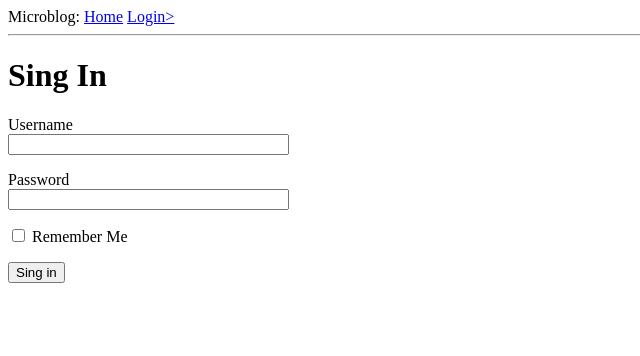
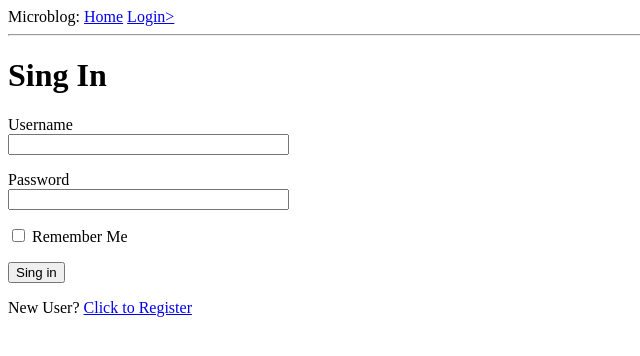
Before and after one commit to volvo007/flask_microblog, a Flask app: page /login in a window 1280 px wide. Shown: the top 356 px of the page, without its empty margins (0-640 px from the left). Run offline with Flask 2, Linux system fonts and the light colour scheme; parts of the project's set-up code (start-up, migrations or seed data) failed here and were passed over.

Commit message:
user login register

```diff
--- a/app/__init__.py
+++ b/app/__init__.py
@@ -3,6 +3,7 @@ from flask import Flask
 from config import Config
 from flask_sqlalchemy import SQLAlchemy
 from flask_migrate import Migrate, migrate
+from flask_login import LoginManager
 
 app = Flask(__name__)
 app.config.from_object(Config)
@@ -10,6 +11,9 @@ app.config.from_object(Config)
 db = SQLAlchemy(app)
 migrate = Migrate(app, db)
 
+login  = LoginManager(app)
+login.login_view = 'login' # 登录保护功能，如果没有登录，则跳转到饿视图
+
 print('{} is using me'.format(__name__))
 
 from app import routes, models
--- a/app/forms.py
+++ b/app/forms.py
@@ -1,9 +1,27 @@
 from flask_wtf import FlaskForm
 from wtforms import StringField, PasswordField, BooleanField, SubmitField
-from wtforms.validators import DataRequired
+from wtforms.validators import DataRequired, Email, EqualTo, ValidationError
 
 class LoginForm(FlaskForm):
     username = StringField('Username', validators=[DataRequired()])
     password = PasswordField('Password', validators=[DataRequired()])
     remember_me = BooleanField('Remember Me')
     submit = SubmitField('Sing in')
+
+class RegistrationForm(FlaskForm):
+    username = StringField('Username', validatiors=[DataRequired()])
+    email = StringField('Email', validators=[DataRequired(), Email()])
+    password = PasswordField('Password', validators=[DataRequired()])
+    password2 = PasswordField('Password Repeat', validators=[DataRequired(), EqualTo('password')])
+    submit = SubmitField('Register')
+
+    # 这里的两个自定义函数，主要作用是，除了上面的限制，还需要满足这两个自定义函数才能通过验证
+    def validate_username(self, username):
+        user = User.query.filter_by(username=username.data).first()
+        if user is not None:
+            raise ValidationError('Please use a different name')
+
+    def validate_email(self, email):
+        user = User.query.filter_by(email=username.data).first()
+        if user is not None:
+            raise ValidationError('Please use a different email')
--- a/app/routes.py
+++ b/app/routes.py
@@ -1,13 +1,19 @@
 import time
 from flask import render_template, flash, redirect, url_for
+from flask.globals import request
+from flask_login.utils import logout_user
+from werkzeug.urls import url_parse
 # from flask.helpers import flash # 闪动消息
-from app import app # 第二个 app 是 init文件里的app 对象
-from app.forms import LoginForm
+from app import app, db # 第二个 app 是 init文件里的app 对象
+from app.forms import LoginForm, RegistrationForm
+from flask_login import current_user, login_user, login_required
+from app.models import User
 
 @app.route('/')
 @app.route('/index')
+@login_required # 登录保护只需要加一个装饰器，加了这个的，都必须登录才能访问
 def index():
-    user = {'username': 'Miguel'}
+    # user = {'username': 'Miguel'}
     posts = [
             {
                 'author': {'username': 'John'},
@@ -18,16 +24,52 @@ def index():
                 'body': 'bbb day'
             }
         ]
-    return render_template('index.html', title='Home', user=user, posts=posts)
+    return render_template('index.html', title='Home', posts=posts)
 
 
 @app.route('/login', methods=['GET', 'POST'])
 def login():
+    if current_user.is_authenticated: # login 模块会默认创建一个用户为 current_user
+        return redirect(url_for('index')) # 如果登录成功，会被跳转到主页
     form = LoginForm()
     if form.validate_on_submit():
-        flash('Login request for user {}, remember_me={}'.format(form.username.data, form.remember_me.data))
-        # msg = flash('Login request for user {}, remember_me={}'.format(form.username.data, form.remember_me.data))
-        # print(msg)
-        # time.sleep(2)
+        user = User.query.filter_by(username=form.username.data).first() # 数据库查询用户
+        # 这里查询用户，或者没有，或者密码不对
+        if user is None or not user.check_password(form.password.data):
+            flash('Invalid username or password')
+            return redirect(url_for('login'))
+        # remember_me 用 cookie 保留登录状态
+        login_user(user, remember=form.remember_me.data)
+
+        # 虽然没有登录的用户会重定向到 login，不过会包含三种情况
+        # 1. 登录url没有 next 参数，则重定向到 /login
+        # 2. 登录url包含 next 设置为相对路径的参数，则重定向到该url
+        # 3. 登录url包含 next 设置为包含域名的完整 url 的参数，则重定向到 /index
+        # 这是为了保证，重定向只发生在站内，不会导向恶意网站
+        # 为了只发生1，2，要调用 werkzeug 的 url_parse 解析
+        # 举例，如果登录失败，会出现 login?next=%2Findex ，%2F 是 / 字符，也就是重定向到 index
+        # 不过因为没有登录，所以这个行为会被接着重定向回 login
+        next_page = request.args.get('next')
+        if not next_page or url_parse(next_page).netloc != '':
+            next_page = url_for('index')
         return redirect(url_for('index'))
     return render_template('login.html', title='Sing In', form=form)
+
+@app.route('/logout')
+def logout():
+    logout_user()
+    return redirect(url_for('index'))
+
+@app.route('/register', methods=['GET', 'POST'])
+def register():
+    if current_user.is_authenticated:
+        return redirect(url_for('index'))
+    form = RegistrationForm()
+    if form.validate_on_submit():
+        user = User(username=form.username.data, email=form.email.data)
+        user.set_password(form.password.data)
+        db.session.add(user)
+        db.session.commit()
+        flash('Congrates, you now registered a new user')
+        return redirect(url_for('login'))
+    return render_template('register.html', title='Register', form=form)
--- a/app/templates/base.html
+++ b/app/templates/base.html
@@ -9,7 +9,11 @@
     <body>
         <div>Microblog: <!-- 用 url_for 自动生成url-->
             <a href="{{ url_for('index') }}">Home</a>
-            <a href="{{ url_for('login') }}">Login></a>
+            {% if current_user.is_anonymous %}
+                <a href="{{ url_for('login') }}">Login></a>
+            {% else %}
+                <a href="{{ url_for('logout') }}">Logout></a>
+            {% endif %}
         </div>
         <hr>
         {% with messages = get_flashed_messages() %}
--- a/app/templates/index.html
+++ b/app/templates/index.html
@@ -1,7 +1,7 @@
 {% extends "base.html" %}
 
 {% block content %}
-    <h1>hello, {{user.username}}</h1>
+    <h1>hello, {{ current_user.username }} {{ current_user.email }}</h1>
     {% for post in posts %}
         <div><p>{{post.author.username}} says: {{post.body}}</p></div>
     {% endfor %}
--- a/app/templates/login.html
+++ b/app/templates/login.html
@@ -20,4 +20,5 @@
         <p>{{ form.remember_me }} {{ form.remember_me.label }}</p>
         <p>{{ form.submit() }}</p>
     </form>
+    <p>New User? <a href="{{ url_for('register') }}">Click to Register</a></p>
 {% endblock %}
```
Also changed, not shown: app/models.py (+16 -2 lines), app/templates/register.html (added, +36 -0 lines), app.db.
